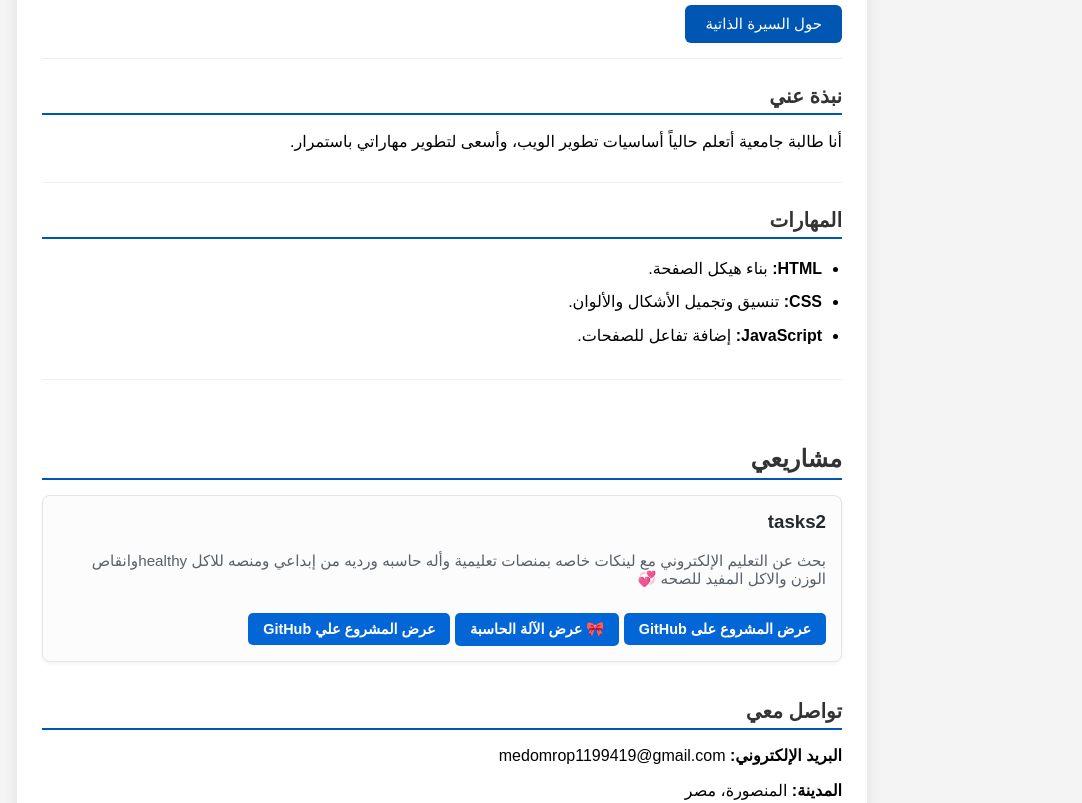
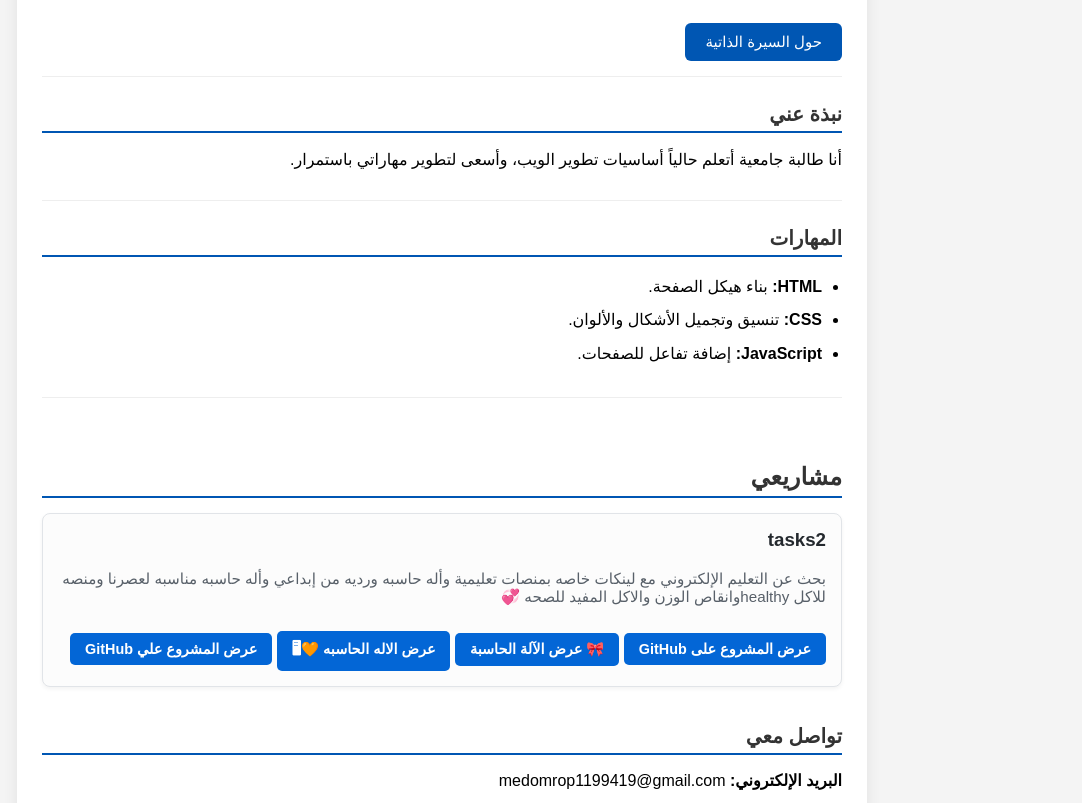
Before and after one commit to medomropl199419-hub/my-portfolio, a plain HTML site: page index.html in a window 1280 px wide. Shown: the part 149-952 px from the top of the page, without its empty margins (198-1280 px from the left). Drawn offline with Linux system fonts and the light colour scheme.

Commit message:
index.html

```diff
--- a/index.html
+++ b/index.html
@@ -1,4 +1,4 @@
-<!DOCTYPE html>
+!DOCTYPE html>
 <html lang="ar" dir="rtl">
 <head>
     <meta charset="UTF-8">
@@ -38,13 +38,15 @@
         <h2>مشاريعي</h2>
         <div class="project-card">
             <h3>tasks2</h3>
-            <p>  بحث عن التعليم الإلكتروني مع لينكات خاصه بمنصات تعليمية وأله حاسبه ورديه من إبداعي ومنصه للاكل healthyوانقاص الوزن والاكل المفيد للصحه 💞</p>
+            <p>  بحث عن التعليم الإلكتروني مع لينكات خاصه بمنصات تعليمية وأله حاسبه ورديه من إبداعي وأله حاسبه مناسبه لعصرنا ومنصه للاكل healthyوانقاص الوزن والاكل المفيد للصحه 💞</p>
             <!-- رابط مشروعك على جيت هوب -->
             <a href="https://medomropl199419-hub.github.io/Tasks2/" target="_blank" class="github-btn">عرض المشروع على GitHub</a>
          <a href="https://medomropl199419-hub.github.io/calculator-/"
 target="_blank" class="github-btn">
     🎀 عرض الآلة الحاسبة
          </a>
+        <a href="https://medomropl199419-hub.github.io/calculator-2/" target="_blank" class="github-btn"> عرض الاله الحاسبه 🧡🖥
+            </a>
        <a href="https://medomropl199419-hub.github.io/Healthy-Life-/" target="_blank" class="github-btn">عرض المشروع علي GitHub</a>
        </a>
         </div>
```
